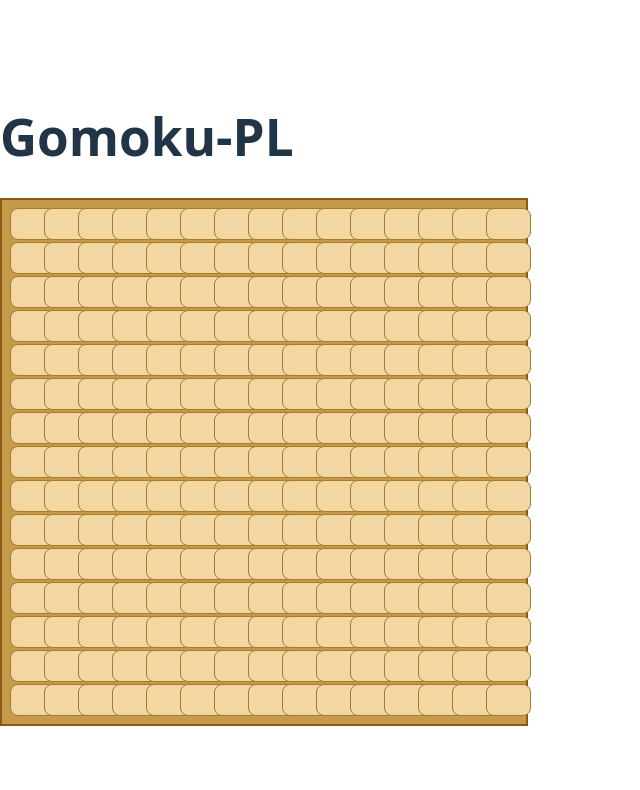
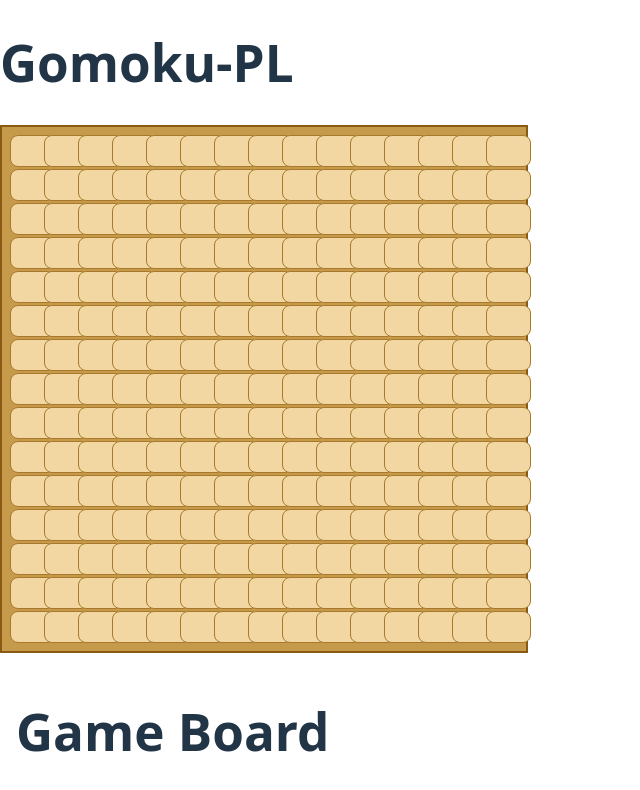
Before and after one commit to Gomoku-PL/fwk-22-a-frontend, a React (Vite) app: page / in a window 1280 px wide. Shown: the top 790 px of the page, without its empty margins (0-640 px from the left). Built offline with nearby package versions, Linux system fonts and the light colour scheme.

Commit message:
feat(frontend): render Game page from App

```diff
--- a/src/App.jsx
+++ b/src/App.jsx
@@ -1,5 +1,8 @@
+import React from 'react'
+
 import BoardWrapper from './components/board/BoardWrapper'
-
+import './App.css'
+import Game from './pages/Game'
 function App() {
 
 
@@ -7,7 +10,7 @@ function App() {
     <>
       <h1>Gomoku-PL</h1>
       <BoardWrapper />
-
+      <Game />
     </>
   )
 }
```
